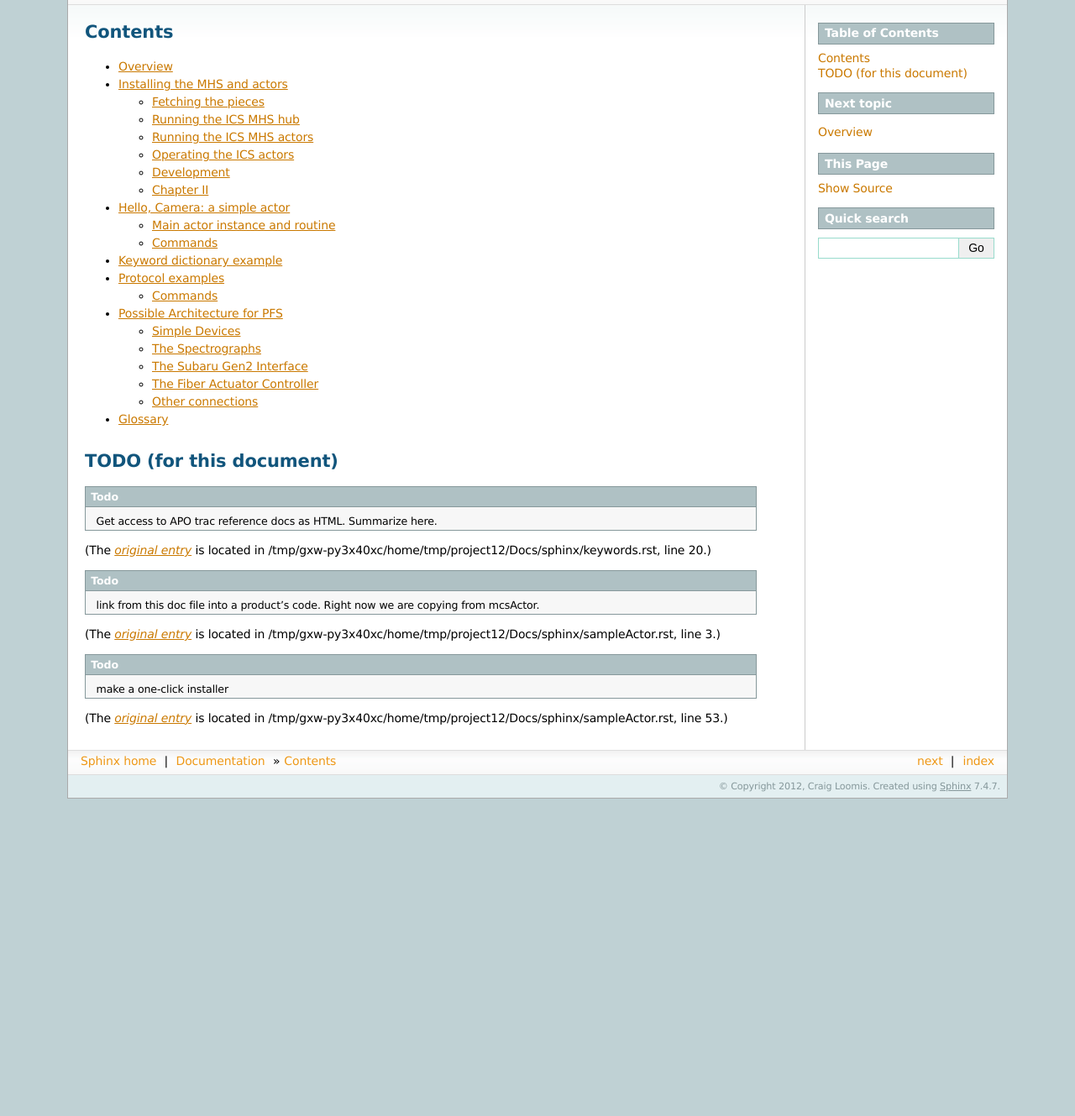
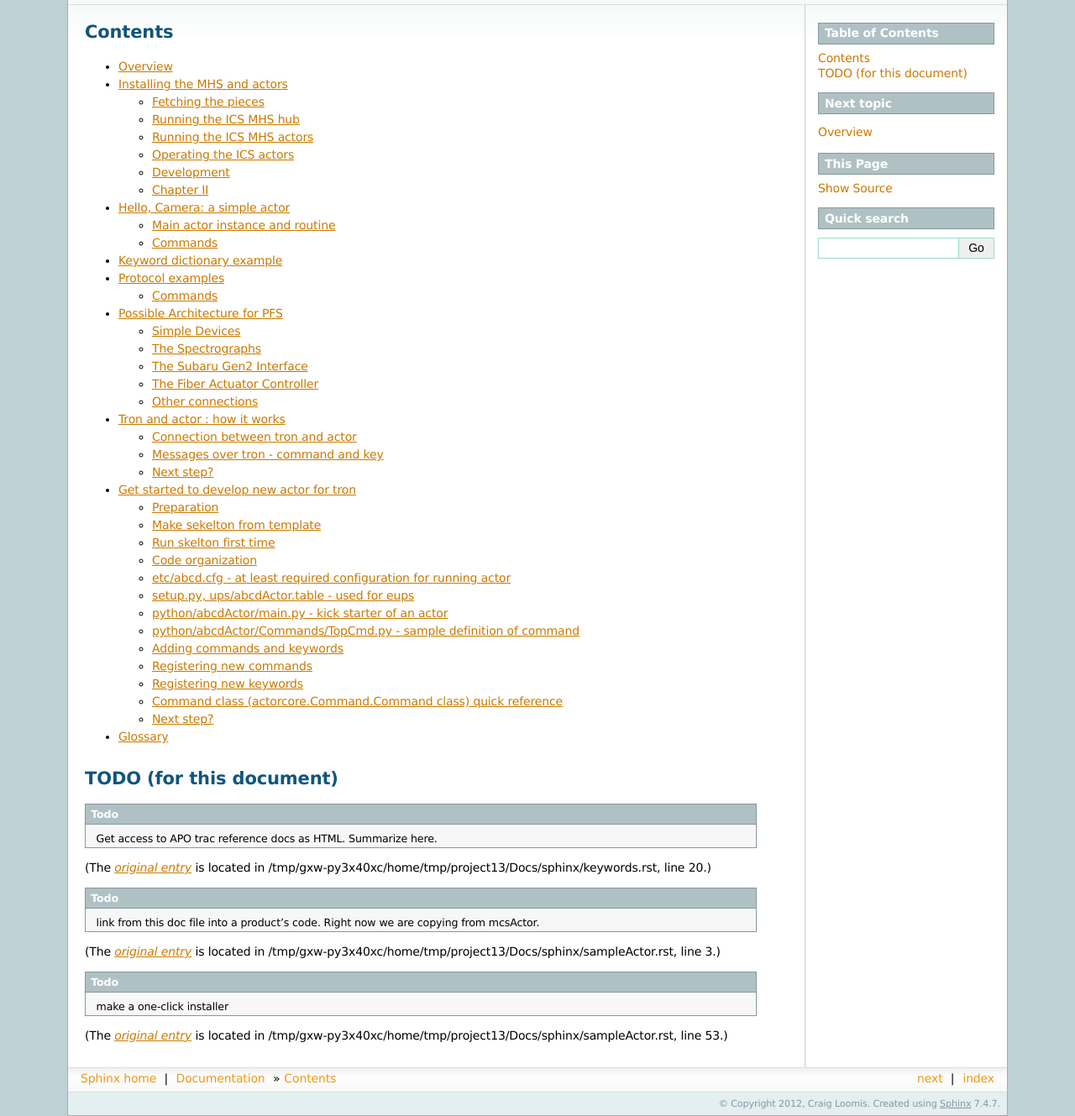
Before and after one commit to Subaru-PFS/tron_tron, a Sphinx documentation site: the page built from Docs/sphinx/index.rst, in a window 1280 px wide and 1400 px high, scrolled down 285 px, cut to the strip 71-1400 px from the top of the window. Shown: the whole strip at 84% size. Built offline with Sphinx 7.4.7, drawn with Linux system fonts in a browser that asks for light colours; formulas are drawn with MathJax 3; before the commit the page ends 1307 px from its top, so only the background shows below that; some of the changed lines change nothing that is shown.

Commit message:
Added actor-get-started, actor-how-it-works docs

```diff
--- /dev/null
+++ b/Docs/sphinx/actor-get-started.rst
@@ -0,0 +1,202 @@
+Get started to develop new actor for tron
+=========================================
+
+
+Preparation
+-----------
+
+Setup tron and actorecore to be able to run. (Refer document included in "tron".)
+Also refer documentation on how tron works.
+
+Make sekelton from template
+---------------------------
+
+"actorcore" repository has directory named "templateActor" and setup script "bin/genActor".
+Decide name for your new actor (here use "abcd"), and run following command.::
+
+  bin/genActor abcd
+
+This will modify templates in "templateActor" and generate skelton into "abcdActor" direcotry. Initial
+configurations of this skelton will be : actor name and class name of "abcd".
+
+Run skelton first time
+----------------------
+
+Note: this paragraph will be changed by further development.
+"config/hub.py" configuration file in "tron" code has configuration for a connection from the tron to
+an actor like::
+
+ actors = dict(iic=       dict(host="localhost", port=9000, actorName='mhsActor'),
+
+You need to add your new actor into this python dictionary, with host and port name.
+
+Run the tron itself with::
+
+ tron start
+
+Also you can monitor connections with lunching hubclient.
+
+Every actor will be managed by eups, you need to register your code into eups at the actor directory with::
+
+  cd abcdActor/
+  setup -v -r .
+
+After registeration, you can run your new skelton with::
+
+ stageManger abcdActor start
+
+This skelton only implements required (at least!) commands: "ping" and "status".
+To check, you can send "ping" command from hubclient with typing "abcd ping".
+
+Code organization
+-----------------
+
+You got following files and directories as an actor skelton.
+
+ - etc/abcd.cfg
+ - INSTALL.txt
+ - python/abcdActor/Commands/TopCmd.py
+ - python/abcdActor/Commands/__init__.py
+ - python/abcdActor/main.py
+ - python/abcdActor/__init__.py
+ - setup.py
+ - ups/abcdActor.table
+
+etc/abcd.cfg - at least required configuration for running actor
+----------------------------------------------------------------
+
+This file is currently existing in etc of actor as .ini format, but possibly
+will be modified into python script or moved into another repository only used
+for configurations. This file includes (tron) protocol level definitions, such
+as the target tron server and an actor itself.
+
+The skelton file includes comments which help you to configure.
+
+setup.py, ups/abcdActor.table - used for eups
+---------------------------------------------
+
+"setup.py" is a setup script to eups, ups/abcdActor.table specifies dependency
+to other codes used by eups package manager.
+
+python/abcdActor/main.py - kick starter of an actor
+---------------------------------------------------
+
+This file defines OurActor (name will not be used for reference purpose, but
+just used in this script) overrides actorcore.Actor.Actor class.
+An actor name is defined in this script as following part::
+
+ def main():
+     theActor = OurActor('abcd', productName='abcdActor')
+     theActor.run()
+
+Things will be changed in future development, but currently you need to change
+this actor name (first option for OurActor constructor) if you have multiple
+actor instance for the same code, e.g. SpS.
+
+python/abcdActor/Commands/TopCmd.py - sample definition of command
+------------------------------------------------------------------
+
+This script defines two commands - "ping" and "status" within TopCmd class.
+Files placed in Commands directory as \*Cmd.py will be automatically loaded by
+the actorcore class as command definitions.
+
+Adding commands and keywords
+----------------------------
+
+Every python script named as \*Cmd.py in "Commands" directory will be loaded
+by the actorcore class as command definitions, but you need to register your
+added commands (class methods) in their constructor. This section describes
+how you can register them, and what you need to do at least.
+Also for writting an actor, you will need to use some classes defined in
+opscore namespace (in actorcore repository).
+
+Each class (defined in \*Cmd.py, such as TopCmd class defined at TopCmd.py in
+a skelton) shall define class as sub class of "object" (TBC; any allowed other
+super classes?), and its constructor will be called with an instance of
+actorcore.Actor class to be used in the class as a connecting point to a main
+thread of an actor (waked up by .run() in main.py).
+
+.. image:: actor-get-started.png
+
+Registering new commands
+------------------------
+
+To register new commands in each class, you need to register handler method
+to self.vocab list as tuple of command name, options, reference to the method.
+When a command was posted from the tron, an actor will call the specified
+method with actorcore.Command object as its option, e.g. ping(self, cmd). Each
+method is required to take action with interfacing to the actorcore.Command
+object (instatnce).
+
+Format of registration tuple is organized as ("command name", "options",
+"reference to the method"), like::
+
+  self.vocab = [
+    ('ping', '', self.ping),
+    ('status', '', self.status),
+    ('expose', '@(bias|test)', self.expose),
+    ('expose', '@(dark|object) <expTime>', self.expose),
+    ('centroid', '<expTime>', self.centroid),
+    ('reconnect', '', self.reconnect),
+  ]
+
+"options" defined in second item is white-space separated list of options in
+formats of::
+
+  "@()" as "|" separated list of possible option string,
+  "<xxx>" as command argument name used as "xxx=yyy".
+
+Each command argument name shall be separatedly registered into self.keys as
+opscore.protocols.keys.KeysDictionary object, like::
+
+  # Define typed command arguments for the above commands.
+  self.keys = keys.KeysDictionary("mcs_mcs", (1, 1),
+        keys.Key("expTime", types.Float(), help="The exposure time"),
+    )
+
+where, first argument as "<actor name>_<class name>" (sample as McsCmd class in
+mcs actor), third to final arguments as opscore.protocols.keys.Key object. This
+object will take arguments for its constructor as:
+first argument is identical with name specified in taples for self.vocab,
+second argument is object from types,
+third to final arguments as options like "help".
+The actorcore instance will check each command with specified object types
+(using handler classes in opscore namespace), and just return error before
+passing to registerd methods if any type violation found.
+
+After each method called, each method is required to interface to the caller
+by passed argument "cmd" (instance of actorcore.Command.Command class) using:
+
+ - command option in a message through the tron: cmd.cmd.keywords
+ - defined methods in Command class to reply (refer following section)
+
+Registering new keywords
+------------------------
+
+..todo.. TO BE WRITTEN.
+
+Command class (actorcore.Command.Command class) quick reference
+---------------------------------------------------------------
+
+You can return message to a caller with following methods in Command class.
+Each method will take one argument as a reponse passed to a caller. You can
+read each message using hubclient, and first charactor will be displaied in
+each message.
+
+ - respond : 'i', information
+ - inform : 'i', information
+ - diag : 'd', diagnostic
+ - warn : 'w', warning
+ - error : 'e', error
+ - fail : 'f', failed
+
+And you need to call 'finish' method to finish the handler. This message
+will be displaied as ':'.
+
+Next step?
+----------
+
+ - How \*Cmd.py modules are managed by Actor class : instance and loading
+ - Reference of opscore resource handler classes
+ - Work with twisted
+ - More complex samples
--- /dev/null
+++ b/Docs/sphinx/actor-how-it-works.rst
@@ -0,0 +1,47 @@
+Tron and actor : how it works
+=============================
+
+Connection between tron and actor
+---------------------------------
+
+We need two connections between the tron server and an actor: A) one is actor
+command flow connecting from an actor to the tron server, and B) the other is
+tron command and key flow connecting from the tron server to an actor. Setting
+for two connections are in an actor side (which address and port the tron
+server is listening) and the tron server side (python dictionaly of an acotr
+name to target connecting point: address and port), respectively. A connection
+will be initialized by an actor, right after "stageManager actor start" issued,
+with a name of an actor. When the tron server receives a connection from new
+actor, the tron server searches its dictionaly (currently written in a config
+file within tron code, actors dictionaly defined in config/hub.py; Note this
+could be changed in future release), and will try to connect an actor with
+retrieved address and port. If some connection already issued to the same set,
+an existing connection will be closed and a new connection will be issued.
+
+.. image:: actor-how-it-works.png
+
+A connecting actor will get a connection from the tron server right after
+connecting to the tron server. If a connecting actor will not receive any
+connection request from the tron server, something wrong is happening like
+misconfigurations in an actor, e.g. using a wrong actor name.
+
+Commands from an actor will be sent through A) and proxied by the tron server
+to other actors (depends on configurations within the tron server). Also these
+issued commands from other actors or updated keys by other actors will be
+pushed from the tron server through B), and an actor needs to do something and
+response via provided message categories (e.g. inform, warn) if required.
+
+Messages over tron - command and key
+------------------------------------
+
+There are two messages over the tron server: command and key. "command" is one
+line simple strings in a format of "<command> <option>=<value>" posted from
+an actor side. "key" is keyword and value pair, which will be cached in the
+tron server at any time, and will be updated by an actor on demand.
+
+Next step?
+----------
+
+Now you understand how tron system works, basically. Let's get into development
+
+ - "Get started to develop new actor for tron"
--- a/Docs/sphinx/conf.py
+++ b/Docs/sphinx/conf.py
@@ -25,7 +25,7 @@ import sys, os
 
 # Add any Sphinx extension module names here, as strings. They can be extensions
 # coming with Sphinx (named 'sphinx.ext.*') or your custom ones.
-extensions = ['sphinx.ext.autodoc', 'sphinx.ext.intersphinx', 'sphinx.ext.todo', 'sphinx.ext.coverage', 'sphinx.ext.pngmath', 'sphinx.ext.mathjax', 'sphinx.ext.ifconfig']
+extensions = ['sphinx.ext.autodoc', 'sphinx.ext.intersphinx', 'sphinx.ext.todo', 'sphinx.ext.coverage', 'sphinx.ext.pngmath', 'sphinx.ext.ifconfig']
 
 # Add any paths that contain templates here, relative to this directory.
 templates_path = ['_templates']
--- a/Docs/sphinx/index.rst
+++ b/Docs/sphinx/index.rst
@@ -18,6 +18,9 @@ Contents
    summary
    PFS
 
+   actor-how-it-works
+   actor-get-started
+
    glossary
 
 TODO (for this document)
```
Also changed, not shown: Docs/sphinx/actor-get-started.png (added), Docs/sphinx/actor-how-it-works.png (added), 2 other files.
